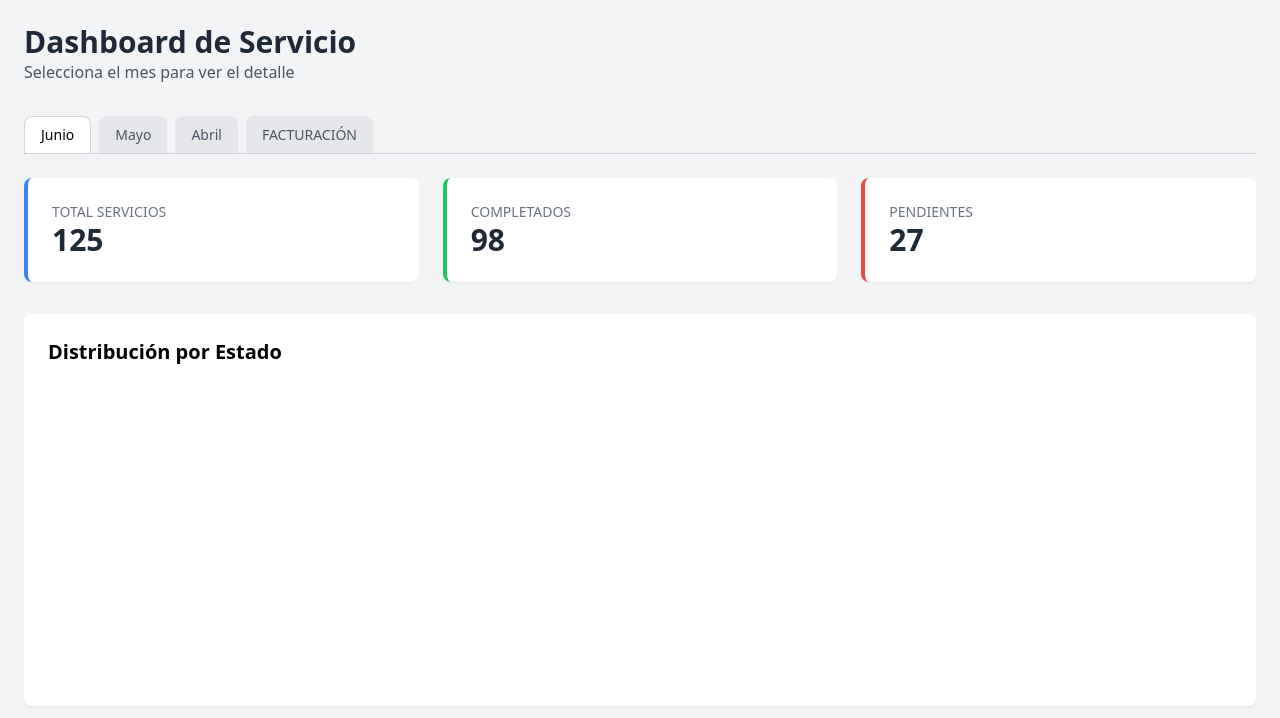
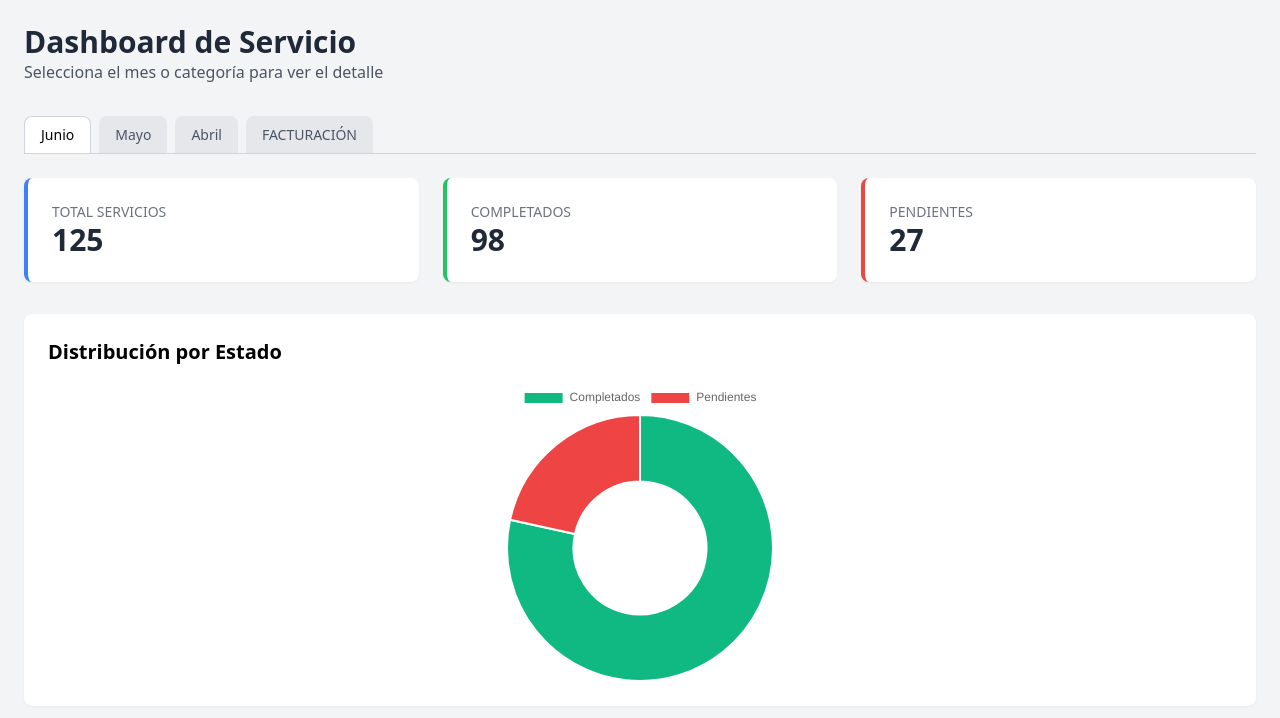
Before and after one commit to esazel/suzukiapp, a plain HTML site: page index.html in a window 1280 px wide. Both pictures are taken after a click on the button "Junio". Drawn offline with nearby package versions, Linux system fonts and the light colour scheme.

Commit message:
Update index.html

```diff
--- a/index.html
+++ b/index.html
@@ -12,16 +12,17 @@
     <div class="max-w-7xl mx-auto">
         <header class="mb-8">
             <h1 class="text-3xl font-bold text-gray-800">Dashboard de Servicio</h1>
-            <p class="text-gray-600">Selecciona el mes para ver el detalle</p>
+            <p class="text-gray-600">Selecciona el mes o categoría para ver el detalle</p>
         </header>
 
-        <div id="tabs" class="flex space-x-2 mb-6 border-b border-gray-300">
-            <!-- Los botones se generarán dinámicamente -->
+        <!-- Navegación por pestañas -->
+        <div id="tabs" class="flex space-x-2 mb-6 border-b border-gray-300 overflow-x-auto">
+            <!-- Los botones se generan dinámicamente -->
         </div>
 
         <div class="grid grid-cols-1 md:grid-cols-3 gap-6 mb-8">
             <div class="bg-white p-6 rounded-lg shadow-sm border-l-4 border-blue-500">
-                <p class="text-sm text-gray-500 uppercase" id="label-total">Total Servicios</p>
+                <p class="text-sm text-gray-500 uppercase" id="label-total">Total</p>
                 <p class="text-3xl font-bold text-gray-800" id="total-servicios">--</p>
             </div>
             <div class="bg-white p-6 rounded-lg shadow-sm border-l-4 border-green-500">
@@ -48,24 +49,32 @@
             "Mayo": { total: 110, completados: 85, pendientes: 25 },
             "Abril": { total: 130, completados: 120, pendientes: 10 },
             "FACTURACIÓN": { total: 50000, completados: 42000, pendientes: 8000 }
+            // Puedes añadir nuevos meses aquí siguiendo el formato anterior
         };
 
         let chartInstance = null;
+        const ctx = document.getElementById('chartEstado').getContext('2d');
 
         function renderDashboard(mes) {
             const data = datosPorMes[mes];
+            const esFacturacion = mes === 'FACTURACIÓN';
 
-            // Actualizar Etiquetas dinámicamente
-            const esFacturacion = mes === 'FACTURACIÓN';
+            // Actualizar Etiquetas
             document.getElementById('label-total').textContent = esFacturacion ? 'Total Facturado' : 'Total Servicios';
             document.getElementById('label-ok').textContent = esFacturacion ? 'Cobrado' : 'Completados';
             document.getElementById('label-pendientes').textContent = esFacturacion ? 'Pendiente Cobro' : 'Pendientes';
 
-            // Actualizar KPIs
+            // Actualizar valores
             document.getElementById('total-servicios').textContent = esFacturacion ? `$${data.total.toLocaleString()}` : data.total;
             document.getElementById('servicios-ok').textContent = esFacturacion ? `$${data.completados.toLocaleString()}` : data.completados;
             document.getElementById('servicios-pendientes').textContent = esFacturacion ? `$${data.pendientes.toLocaleString()}` : data.pendientes;
 
+            // Destruir gráfico anterior si existe
+            if (chartInstance) {
+                chartInstance.destroy();
+            }
+
+            // Crear nuevo gráfico
             chartInstance = new Chart(ctx, {
                 type: 'doughnut',
                 data: {
@@ -75,7 +84,10 @@
                         backgroundColor: ['#10B981', '#EF4444']
                     }]
                 },
-                options: { responsive: true, maintainAspectRatio: false }
+                options: {
+                    responsive: true,
+                    maintainAspectRatio: false
+                }
             });
         }
 
@@ -83,17 +95,19 @@
         Object.keys(datosPorMes).forEach((mes, index) => {
             const btn = document.createElement('button');
             btn.textContent = mes;
-            btn.className = `px-4 py-2 font-medium text-sm rounded-t-lg ${index === 0 ? 'bg-white border-x border-t border-gray-300' : 'bg-gray-200 text-gray-600 hover:bg-gray-300'}`;
+            btn.className = `px-4 py-2 font-medium text-sm rounded-t-lg transition-colors ${index === 0 ? 'bg-white border-x border-t border-gray-300' : 'bg-gray-200 text-gray-600 hover:bg-gray-300'}`;
+
             btn.onclick = () => {
-                // Actualizar estilos
-                Array.from(tabsContainer.children).forEach(child => child.className = 'px-4 py-2 font-medium text-sm rounded-t-lg bg-gray-200 text-gray-600 hover:bg-gray-300');
+                Array.from(tabsContainer.children).forEach(child => {
+                    child.className = 'px-4 py-2 font-medium text-sm rounded-t-lg bg-gray-200 text-gray-600 hover:bg-gray-300';
+                });
                 btn.className = 'px-4 py-2 font-medium text-sm rounded-t-lg bg-white border-x border-t border-gray-300';
                 renderDashboard(mes);
             };
             tabsContainer.appendChild(btn);
         });
 
-        // Inicial
+        // Cargar vista inicial
         renderDashboard("Junio");
     </script>
 </body>
```
